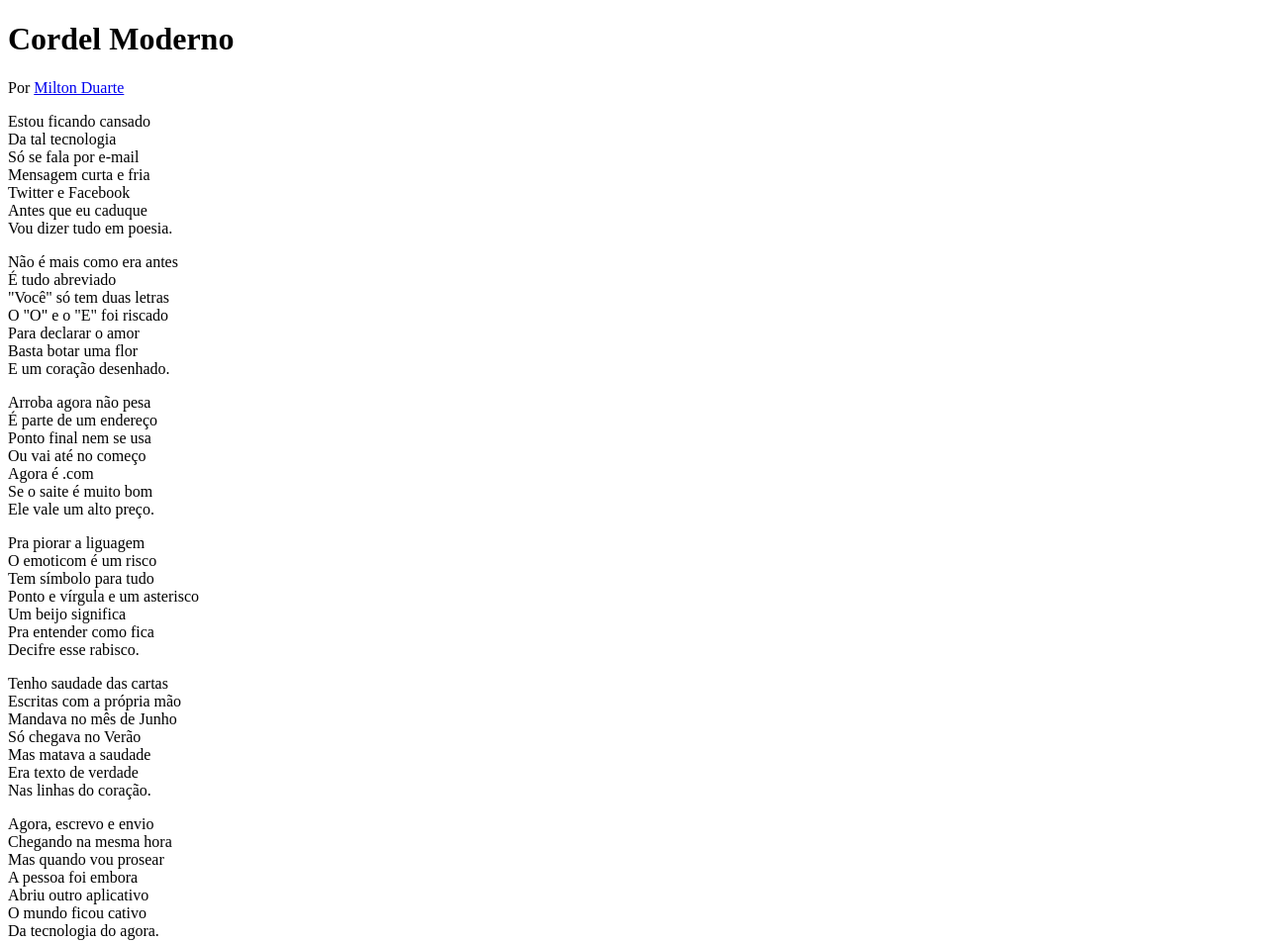
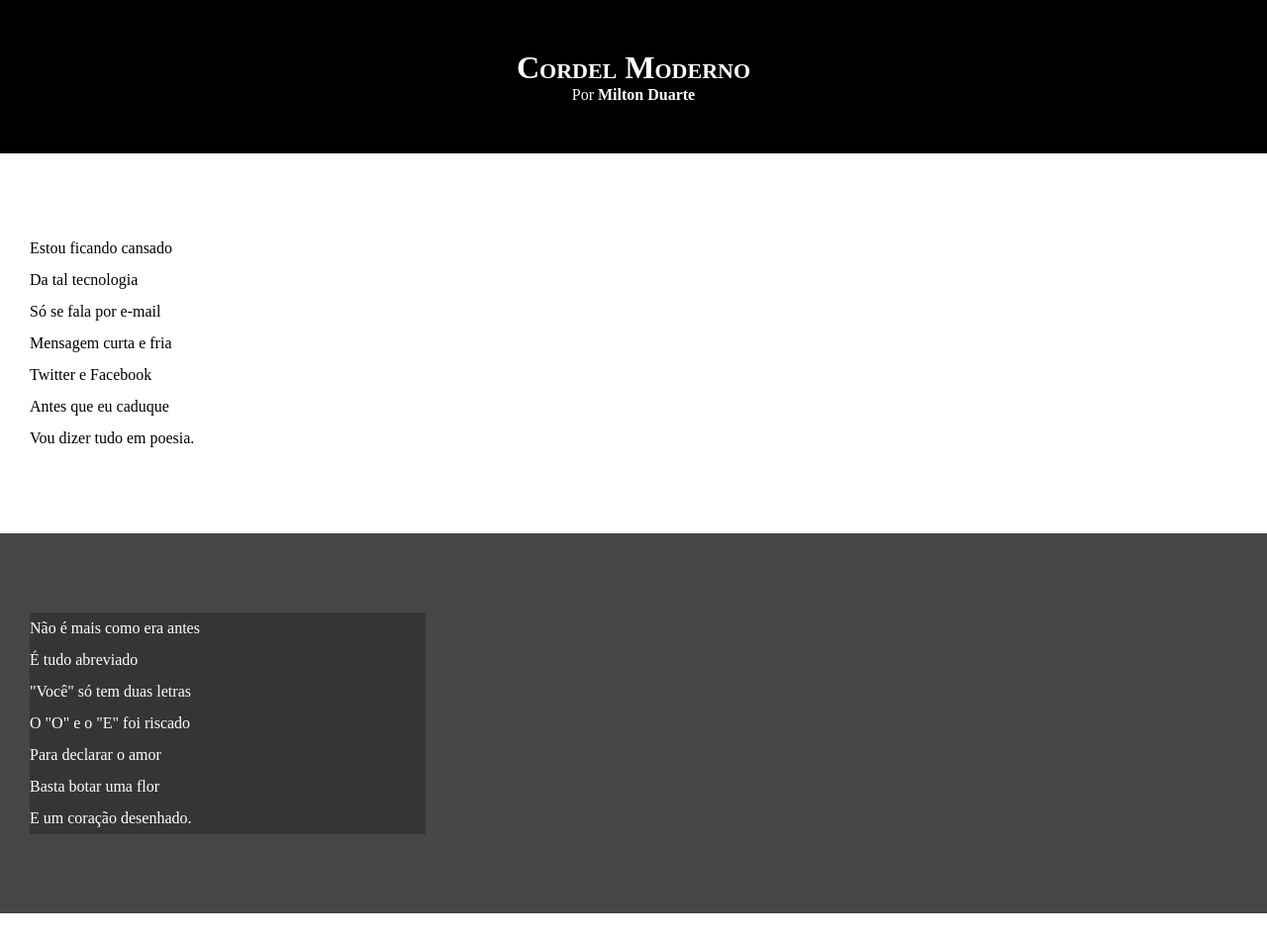
Before and after one commit to Princesval/html-css, a plain HTML site: page desafios/d012/index.html in a window 1280 px wide. Shown: the top 953 px of the page at 99% size. Drawn offline with Linux system fonts and the light colour scheme.

Commit message:
estilo atualizado

```diff
--- a/desafios/d012/estilo/style.css
+++ b/desafios/d012/estilo/style.css
@@ -0,0 +1,65 @@
+@charset "UTF-8";
+
+* {
+    margin: 0px;
+    padding: 0px;
+}
+
+html, body {
+    min-height: 100vh;
+    background-color: darkgray;
+}
+
+header {
+    background-color: black;
+    color: white;
+    text-align: center;
+}
+
+header > h1 {
+    padding-top: 50px;
+    font-variant: small-caps;
+}
+
+header > p {
+    padding-bottom: 50px;
+}
+
+header a, footer a {
+    color: white;
+    text-decoration: none;
+    font-weight: bolder;
+}
+
+header a:hover, footer a:hover {
+    text-decoration: underline;
+}
+
+section{
+    padding-top: 10vh;
+    padding-bottom: 10vh;
+    line-height: 2em;
+    padding-left: 30px;
+}
+
+section.normal {
+    background-color: white;
+    color: black;
+}
+
+section.imagem {
+    background-color: rgb(70, 70, 70);
+    color: white;
+}
+
+section.imagem > p {
+    width: 400px;
+    background-color: rgba(0, 0, 0, 0.251);
+}
+
+footer {
+    background-color: black;
+    text-align: center;
+    color: white;
+    padding: 10px;
+}
--- a/desafios/d012/index.html
+++ b/desafios/d012/index.html
@@ -11,7 +11,7 @@
         <h1>Cordel Moderno</h1>
         <p>Por <a href="https://www.recantodasletras.com.br/poesias/3186743" target="_blank">Milton Duarte</a></p>
     </header>
-    <section>
+    <section class="normal">
         <p>
             Estou ficando cansado <br>
             Da tal tecnologia <br>
@@ -23,7 +23,7 @@
         </p>
     </section>
 
-    <section>
+    <section class="imagem">
         <p>
             Não é mais como era antes <br>
             É tudo abreviado <br>
@@ -35,7 +35,7 @@
         </p>
     </section>
 
-    <section>
+    <section class="normal">
         <p>
             Arroba agora não pesa <br>
             É parte de um endereço <br>
@@ -57,7 +57,7 @@
         </p>
     </section>
 
-    <section>
+    <section class="imagem">
         <p>
             Tenho saudade das cartas <br>
             Escritas com a própria mão <br>
@@ -69,7 +69,7 @@
         </p>
     </section>
 
-    <section>
+    <section class="normal">
         <p>
             Agora, escrevo e envio <br>
             Chegando na mesma hora <br>
```
